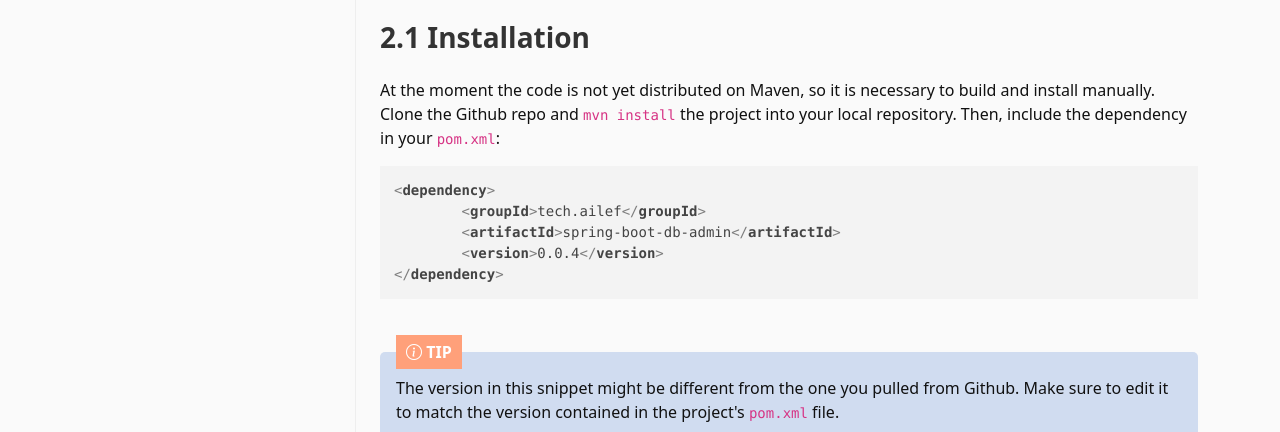
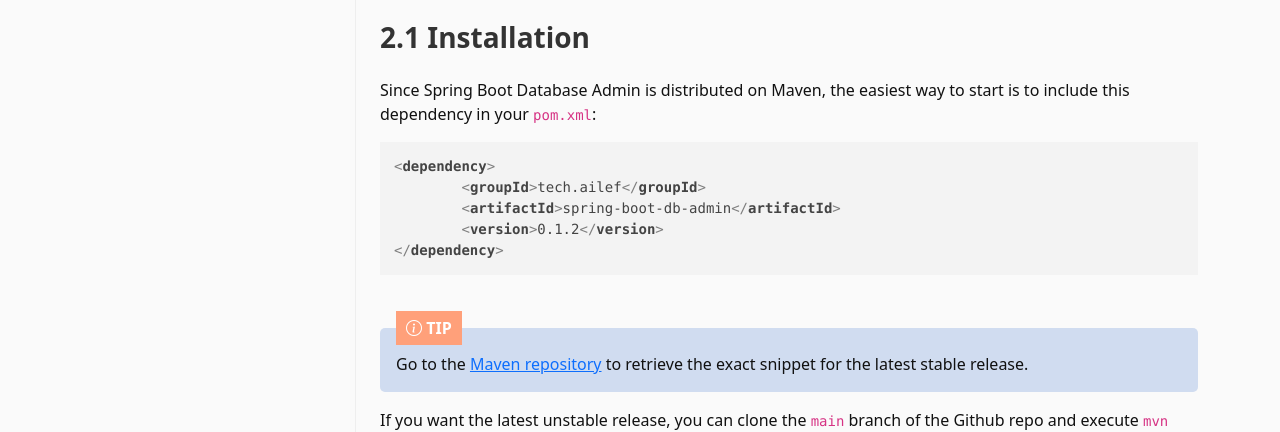
Before and after one commit to aileftech/snap-admin, a plain HTML site: page docs/index.html in a window 1280 px wide. Shown: the part 529-961 px from the top of the page. Drawn offline with nearby package versions, Linux system fonts and the light colour scheme.

Commit message:
Updated docs for Maven

```diff
--- a/docs/index.html
+++ b/docs/index.html
@@ -69,17 +69,19 @@
 <p>Getting started with Spring Boot Database Admin requires including it as a dependency and then performing a simple configuration step.</p>
 
 <h3 id="installation">2.1 Installation</h3>
-<p>At the moment the code is not yet distributed on Maven, so it is necessary to build and install manually. Clone the Github repo and <code>mvn install</code> the project into your local repository. Then, include the dependency in your <code>pom.xml</code>:</p>
+<p>Since Spring Boot Database Admin is distributed on Maven, the easiest way to start is to include this dependency in your <code>pom.xml</code>:</p>
 
 <pre>
 <code class="language-xml">&lt;dependency&gt;
 	&lt;groupId&gt;tech.ailef&lt;/groupId&gt;
 	&lt;artifactId&gt;spring-boot-db-admin&lt;/artifactId&gt;
-	&lt;version&gt;0.0.4&lt;/version&gt;
+	&lt;version&gt;0.1.2&lt;/version&gt;
 &lt;/dependency&gt;
 </code>
 </pre>
-<p class="tip"><span class="title"><i class="bi bi-info-circle"></i> TIP</span> The version in this snippet might be different from the one you pulled from Github. Make sure to edit it to match the version contained in the project's <code>pom.xml</code> file.</p>
+<p class="tip"><span class="title"><i class="bi bi-info-circle"></i> TIP</span> Go to the <a href="https://mvnrepository.com/artifact/tech.ailef/spring-boot-db-admin" target="_blank">Maven repository</a> to retrieve the exact snippet for the latest stable release.</p>
+
+<p>If you want the latest unstable release, you can clone the <code>main</code> branch of the Github repo and execute <code>mvn install -D skipTests</code> in the project's directory. This will install the library in your local repository, which you can then include using the same snippet as above, but replacing the version number with the one contained in the <code>pom.xml</code> file of the code you pulled from Github.</p>
 
 <h3 id="configuration">2.2 Configuration</h3>
 <p>After including the dependency, a few configuration steps are required on your end in order to integrate the library into your project. </p>
```
